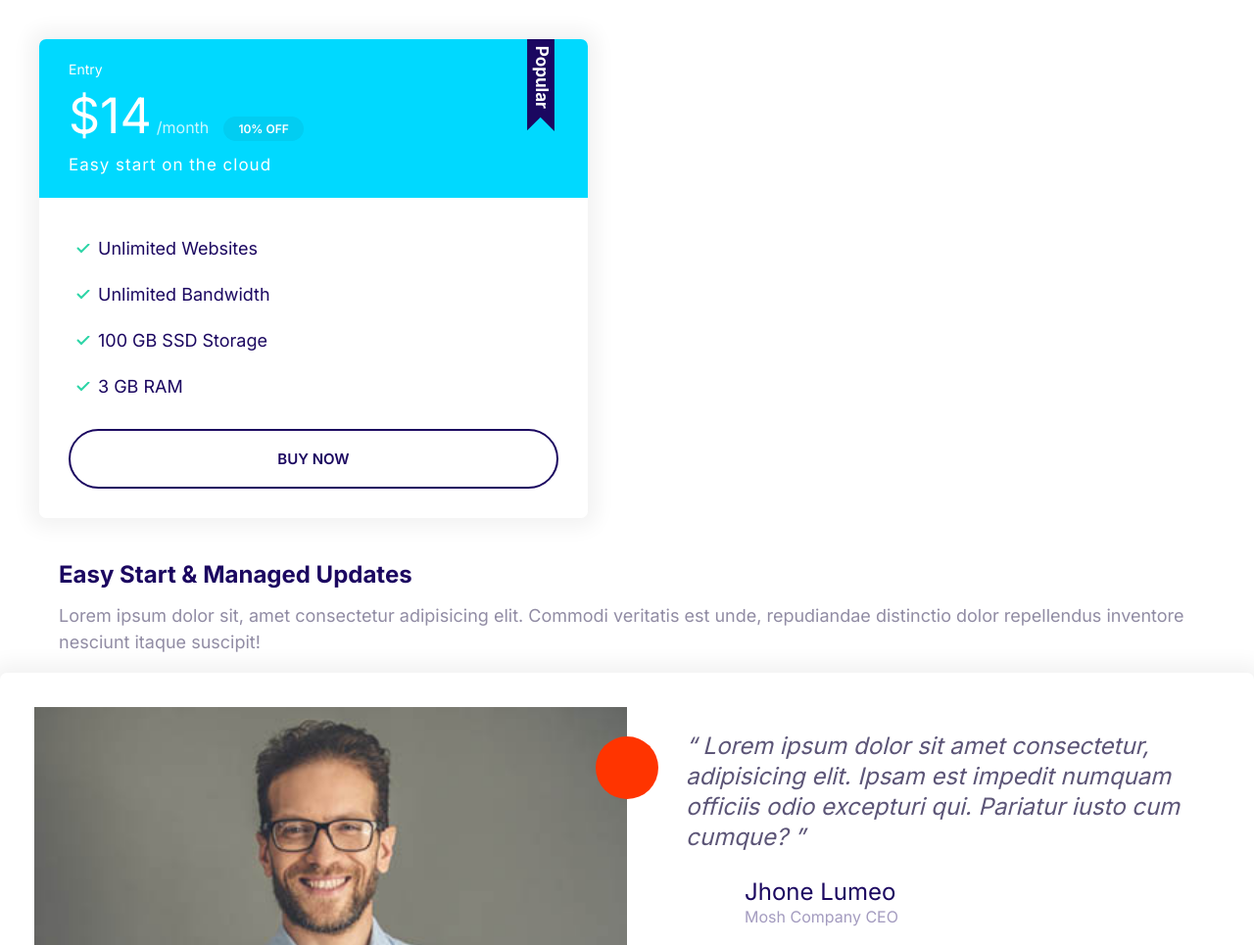
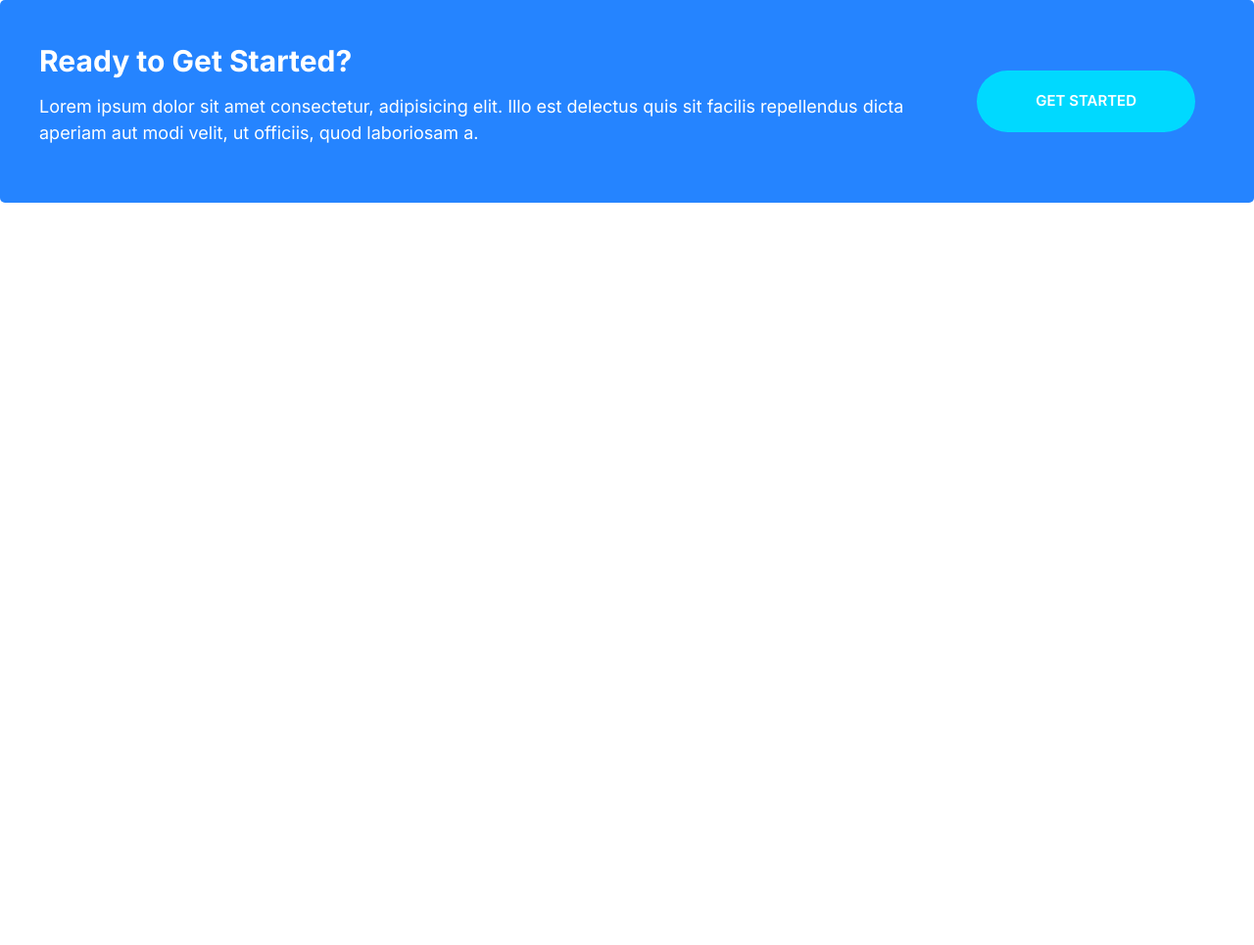
Before and after one commit to reynellb91/moshify, a plain HTML site: page index.html in a window 1280 px wide. Shown: the top 965 px of the page at 98% size. After the commit the page ends 800 px from the top, so only its background shows below. Drawn offline with Linux system fonts and the light colour scheme.

Commit message:
Define callouts.

```diff
--- a/css/styles.css
+++ b/css/styles.css
@@ -249,6 +249,11 @@ a {
   color: #fff;
 }
 
+.btn--stretched {
+  padding-left: 6rem;
+  padding-right: 6rem;
+}
+
 .btn--block {
   display: inline-block;
   width: 100%;
@@ -495,3 +500,46 @@ a {
     margin-left: 6rem;
   }
 }
+
+/* Callouts */
+.callout {
+  padding: 4rem;
+  border-radius: 5px;
+}
+
+.callout--primary {
+  background: var(--color-primary);
+  color: #fff;
+}
+
+.callout__heading {
+  color: #fff;
+  margin-top: 0;
+  font-size: 3rem;
+}
+
+.callout .btn {
+  justify-self: center;
+  align-self: center;
+}
+
+.callout__content {
+  text-align: center;
+}
+
+@media screen and (min-width: 768px) {
+  .callout__content {
+    text-align: left;
+  }
+
+  .callout .grid--1x2 {
+    grid-template-columns: 1fr auto;
+  }
+}
+
+@media screen and (min-width: 1024px) {
+  .callout .btn {
+    justify-self: start;
+    margin: 0 2rem;
+  }
+}
--- a/index.html
+++ b/index.html
@@ -13,73 +13,17 @@
     <link rel="stylesheet" href="css/styles.css" />
   </head>
   <body>
-    <div style="width: 50%; padding: 4rem">
-      <div class="plan plan--popular">
-        <div class="card card--secondary">
-          <header class="card__header">
-            <h3 class="plan__name">Entry</h3>
-            <span class="plan__price">$14</span>
-            <span class="plan__billing-cycle">/month</span>
-            <span class="badge badge--secondary badge--small">10% OFF</span>
-            <span class="plan__description">Easy start on the cloud</span>
-          </header>
-          <div class="card__body">
-            <ul class="list list--tick">
-              <li class="list__item">Unlimited Websites</li>
-              <li class="list__item">Unlimited Bandwidth</li>
-              <li class="list__item">100 GB SSD Storage</li>
-              <li class="list__item">3 GB RAM</li>
-            </ul>
-            <button class="btn btn--outline btn--block">Buy Now</button>
-          </div>
+    <div class="callout callout--primary">
+      <div class="grid grid--1x2">
+        <div class="callout__content">
+          <h2 class="callout__heading">Ready to Get Started?</h2>
+          <p>
+            Lorem ipsum dolor sit amet consectetur, adipisicing elit. Illo est
+            delectus quis sit facilis repellendus dicta aperiam aut modi velit,
+            ut officiis, quod laboriosam a.
+          </p>
         </div>
-      </div>
-    </div>
-    <div class="media">
-      <div class="media__image">
-        <svg class="icon icon--primary">
-          <use xlink:href="images/sprite.svg#snap"></use>
-        </svg>
-      </div>
-      <div class="media__body">
-        <h3 class="media__title">Easy Start & Managed Updates</h3>
-        <p>
-          Lorem ipsum dolor sit, amet consectetur adipisicing elit. Commodi
-          veritatis est unde, repudiandae distinctio dolor repellendus inventore
-          nesciunt itaque suscipit!
-        </p>
-      </div>
-    </div>
-    <div class="card testimonial">
-      <div class="grid grid--1x2">
-        <div class="testimonial__image">
-          <img src="/images/testimonial.jpg" alt="A happy, smiling customer" />
-          <span class="icon-container icon-container--accent">
-            <svg class="icon icon--white icon--small">
-              <use xlink:href="images/sprite.svg#quotes"></use>
-            </svg>
-          </span>
-        </div>
-        <blockquote class="quote">
-          <p class="quote__text">
-            Lorem ipsum dolor sit amet consectetur, adipisicing elit. Ipsam est
-            impedit numquam officiis odio excepturi qui. Pariatur iusto cum
-            cumque?
-          </p>
-          <footer>
-            <div class="media">
-              <div class="media__image">
-                <svg class="icon icon--primary quote__line">
-                  <use xlink:href="images/sprite.svg#line"></use>
-                </svg>
-              </div>
-              <div class="media__body">
-                <h3 class="media__title quote__author">Jhone Lumeo</h3>
-                <p class="quote__organization">Mosh Company CEO</p>
-              </div>
-            </div>
-          </footer>
-        </blockquote>
+        <a href="#" class="btn btn--secondary btn--stretched">Get Started</a>
       </div>
     </div>
   </body>
```
Also changed, not shown: components/callouts.html (added, +13 -0 lines).
